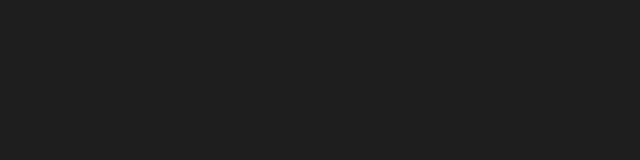
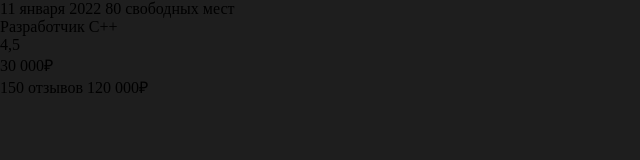
Before and after one commit to ashydud/card, a plain HTML site: page index.html in a window 1280 px wide. Shown: the full height of the page, 0-640 px from the left. Drawn offline with Linux system fonts and the light colour scheme.

Commit message:
Сделал index.html

```diff
--- a/index.html
+++ b/index.html
@@ -24,8 +24,33 @@
 				</div>
 			</div>
 
-			<div>
+			<div class="card_content">
+				<div class="content_date">
+					<span>11 января 2022</span>
+					<span>80 свободных мест</span>
+				</div>
 
+				<div class="content_title">
+					<p>Разработчик C++</p>
+				</div>
+
+				<!-- label -->
+				<div class="content_meta">
+					<!-- C++ -->
+					<!-- Приложения -->
+					<!-- Системы -->
+				</div>
+
+				<div class="content_benefits">
+					<p>4,5</p>
+					<p>30 000₽</p>
+				</div>
+
+				<!-- details -->
+				<div class="content_other">
+					<span>150 отзывов</span>
+					<span>120 000₽</span>
+				</div>
 			</div>
 		</div>
 	</main>
```
